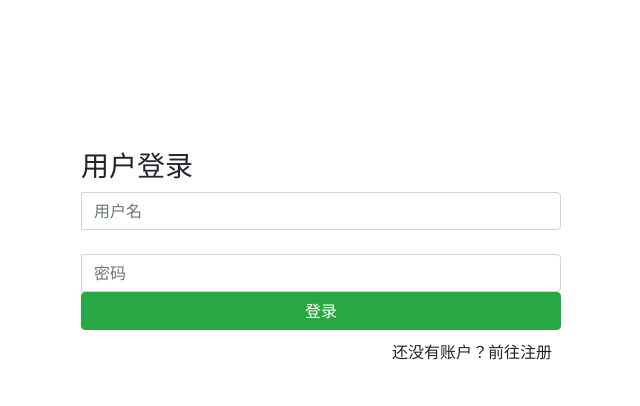
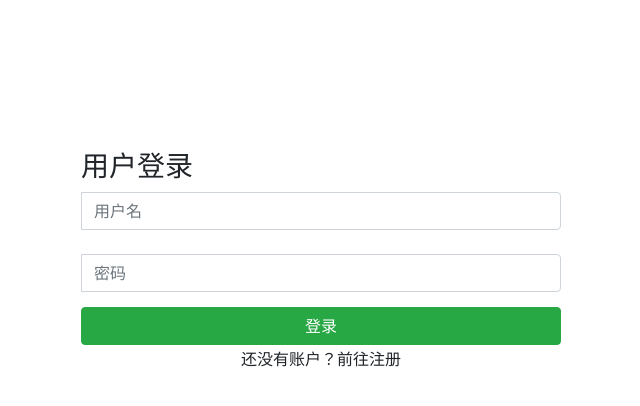
Before and after one commit to My-captain/SmartDocRetrieval, a Django app: page /user/list/ in a window 1280 px wide. Shown: the top 406 px of the page, without its empty margins (319-959 px from the left). Run offline with Django 3.2, Linux system fonts and the light colour scheme; some libraries are stand-ins or nearby versions.

Commit message:
注册登录样式调整

```diff
--- a/templates/login.html
+++ b/templates/login.html
@@ -3,7 +3,7 @@
 <head>
     <meta charset="UTF-8">
     <title>登录-文献检索系统</title>
-    <link href="/static/css/frame/bootstrap.css" rel="stylesheet" />
+    <link href="/static/css/frame/bootstrap.css" rel="stylesheet"/>
 </head>
 <body>
 <form id="form1" class="well" style="width: 30em; margin: auto; margin-top: 150px;">
@@ -21,12 +21,14 @@
               </span>
         <input type="password" id="password" class="form-control" placeholder="密码" aria-describedby="sizing-addon1"/>
     </div>
-    <button type="button" class="btn btn-success btn-block">登录</button>
-    <a class="btn btn-sm btn-white btn-block" style="text-align: right;" href="{% url 'User:user_register' %}">
+    <button type="button" class="btn btn-success btn-block" style="margin-top: 15px">登录</button>
+    {% csrf_token %}
+</form>
+<div>
+    <a class="btn btn-sm btn-white btn-block" style="text-align: center;" href="{% url 'User:user_register' %}">
         <h6>还没有账户？前往注册</h6>
     </a>
-    {% csrf_token %}
-</form>
+</div>
 <script src="/static/js/frame/jquery.min.js"></script>
 <script src="/static/js/frame/bootstrap.js"></script>
 <script>
@@ -44,9 +46,9 @@ $("#form1").on("click", ".btn", function (e) {
             },
             dataType: "json",
             success: function (result) {
-            if (result["success"] && result["redirect"] != null){
+                if (result["success"] && result["redirect"] != null) {
                     window.location = `${result["redirect"]}`
-            }else if (result["success"]){
+                } else if (result["success"]) {
                     window.location = `/doc_browse/list/${result["user_id"]}`;
                 } else {
                     alert(result["msg"]);
```
Also changed, not shown: templates/register.html (+7 -5 lines). Lines whose indentation alone changed are shown as unchanged.
